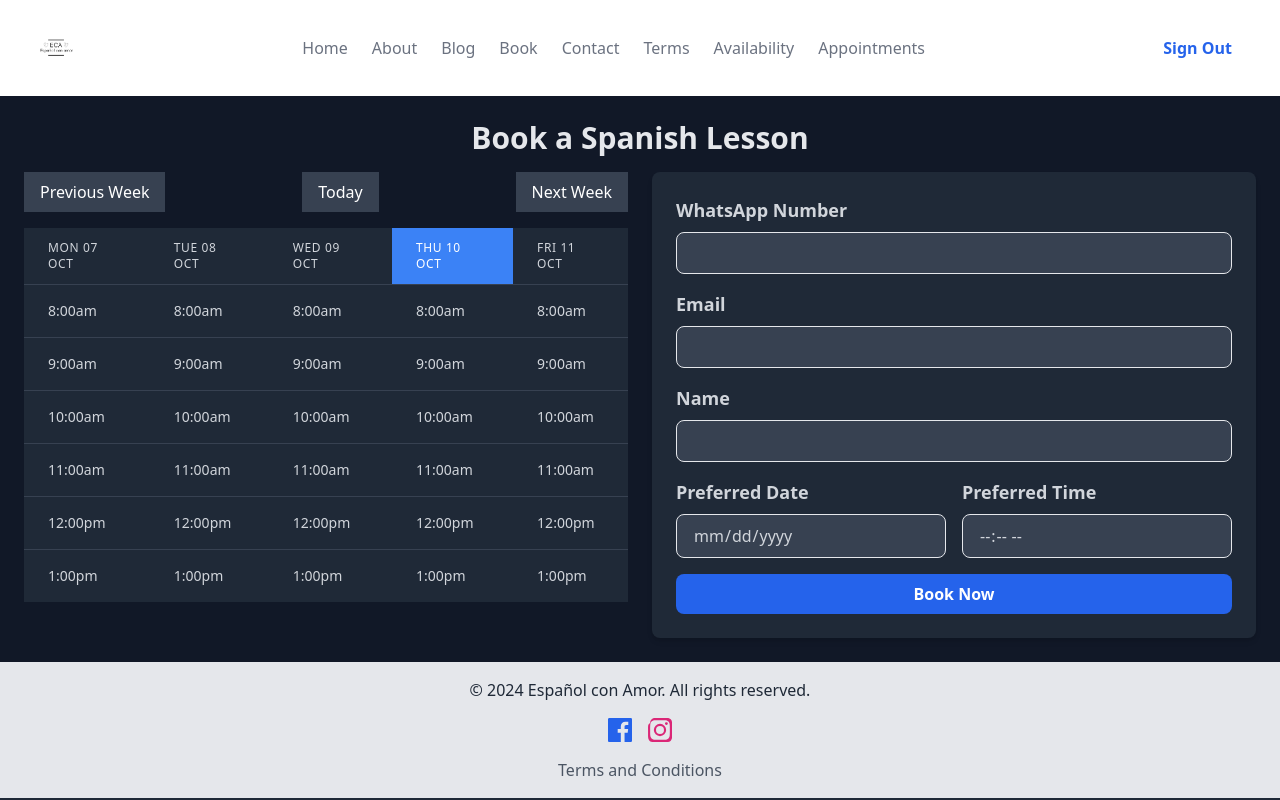
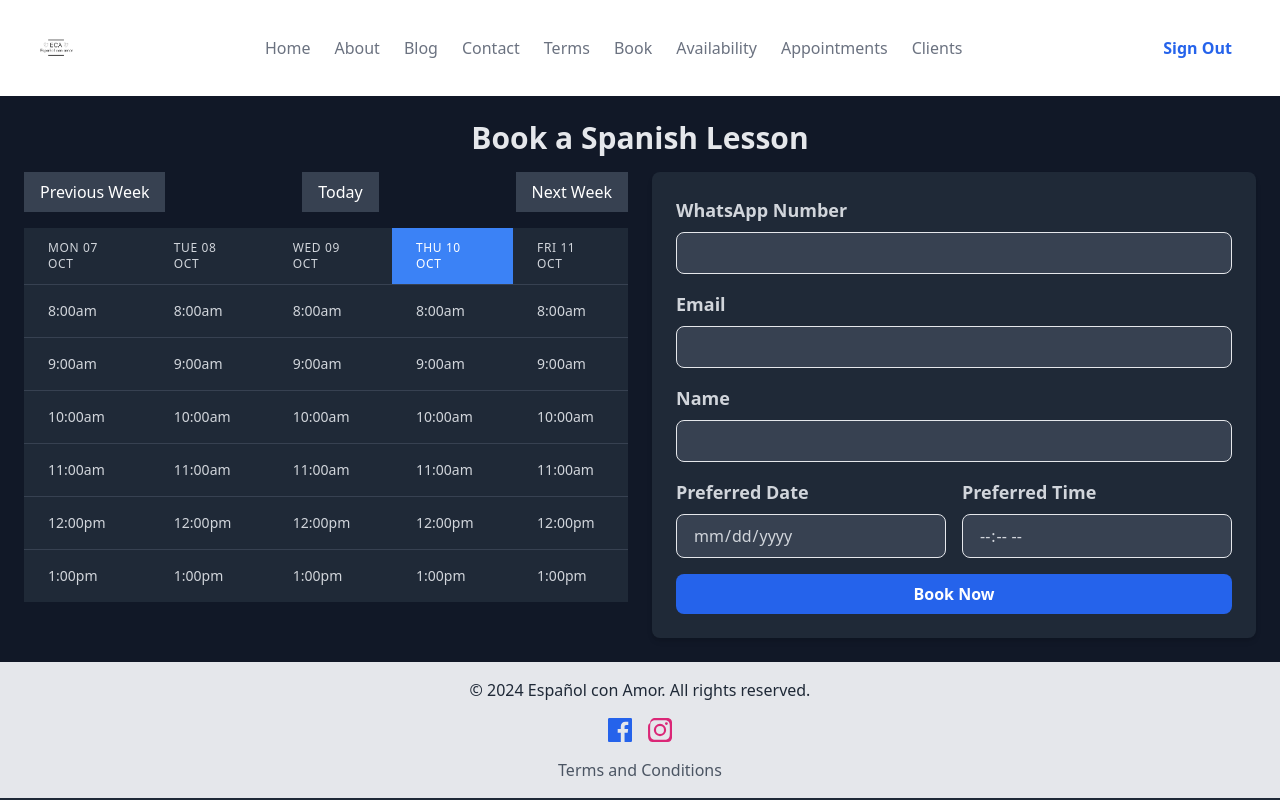
Before and after one commit to jaystewart86/espanolconamor, a React (Vite) app: page /booking in a window 1280 px wide. Built offline with nearby package versions, Linux system fonts and the light colour scheme; no server answers; what @aws-amplify/ui-react, aws-amplify would draw is missing.

Commit message:
Creates appointments and lists appointments

```diff
--- a/src/components/Appointments.tsx
+++ b/src/components/Appointments.tsx
@@ -17,19 +17,20 @@ const Appointments: React.FC = () => {
   const [appointments, setAppointments] = useState<Appointment[]>([]);
 
   const times = [
-    "8:00am",
-    "9:00am",
-    "10:00am",
-    "2:00pm",
-    "3:00pm",
-    "4:00pm",
-    "5:00pm",
+    "08:00",
+    "09:00",
+    "10:00",
+    "14:00",
+    "15:00",
+    "16:00",
+    "17:00",
   ];
 
   useEffect(() => {
     const fetchAppointments = async () => {
       try {
         const { data: appointments } = await client.models.Appointment.list();
+        console.log("Appointments:", appointments);
         const mappedAppointments = appointments.map((appointment) => ({
           date: appointment.date ?? "",
           time: appointment.time ?? "",
@@ -109,10 +110,14 @@ const Appointments: React.FC = () => {
   };
 
   const getAppointment = (date: string, time: string) => {
-    return appointments.find(
-      (appointment) => appointment.date === date && appointment.time === time
-    );
+    return appointments.find((appointment) => {
+      const isMatch = appointment.date === date && appointment.time === time;
+      console.log(`Checking appointment: ${appointment.date} === ${date} && ${appointment.time} === ${time} -> ${isMatch}`);
+      return isMatch;
+    });
   };
+
+
 
   const days = getWeekDays(currentWeek);
   return (
--- a/src/components/Booking.tsx
+++ b/src/components/Booking.tsx
@@ -1,5 +1,5 @@
 import React, { useState } from "react";
-import { generateClient } from 'aws-amplify/data';
+import { generateClient } from "aws-amplify/data";
 import { Schema } from "../../amplify/data/resource";
 
 const client = generateClient<Schema>();
--- a/src/components/Header.tsx
+++ b/src/components/Header.tsx
@@ -1,45 +1,90 @@
 import React from "react";
 
-const Header: React.FC = () => {
+interface HeaderProps {
+  signOut: ((data?: AuthEventData | undefined) => void) | undefined; // Specify the signOut function type
+  user?: AuthUser;
+}
+
+const Header: React.FC<HeaderProps> = ({ signOut, user }) => {
   return (
     <header className="bg-white dark:bg-gray-800 shadow">
       <div className="max-w-7xl mx-auto py-6 px-4 sm:px-6 lg:px-8">
         <div className="flex justify-between items-center">
-        <a href="/" className="text-xl font-bold text-gray-900 dark:text-white">
+          <a
+            href="/"
+            className="text-xl font-bold text-gray-900 dark:text-white"
+          >
             <img src="/logo.png" alt="Logo" className="h-12" />
           </a>
           <nav>
             <ul className="flex space-x-6">
-          <a href="/" className="text-gray-500 hover:text-gray-900 dark:text-gray-300 dark:hover:text-white">
+              <a
+                href="/"
+                className="text-gray-500 hover:text-gray-900 dark:text-gray-300 dark:hover:text-white"
+              >
                 Home
               </a>
-          <a href="/about" className="text-gray-500 hover:text-gray-900 dark:text-gray-300 dark:hover:text-white">
+              <a
+                href="/about"
+                className="text-gray-500 hover:text-gray-900 dark:text-gray-300 dark:hover:text-white"
+              >
                 About
               </a>
-          <li>
-          <a href="/blog" className="text-gray-500 hover:text-gray-900 dark:text-gray-300 dark:hover:text-white">
+              <a
+                href="/blog"
+                className="text-gray-500 hover:text-gray-900 dark:text-gray-300 dark:hover:text-white"
+              >
                 Blog
               </a>
-          </li>
-          <a href="/booking" className="text-gray-500 hover:text-gray-900 dark:text-gray-300 dark:hover:text-white">
+
+              <a
+                href="/contact"
+                className="text-gray-500 hover:text-gray-900 dark:text-gray-300 dark:hover:text-white"
+              >
+                Contact
+              </a>
+              <a
+                href="/terms-and-conditions"
+                className="text-gray-500 hover:text-gray-900 dark:text-gray-300 dark:hover:text-white"
+              >
+                Terms
+              </a>
+              <a
+                href="/booking"
+                className="text-gray-500 hover:text-gray-900 dark:text-gray-300 dark:hover:text-white"
+              >
                 Book
               </a>
-          <a href="/contact" className="text-gray-500 hover:text-gray-900 dark:text-gray-300 dark:hover:text-white">
-          Contact
-          </a>
-          <a href="/terms-and-conditions" className="text-gray-500 hover:text-gray-900 dark:text-gray-300 dark:hover:text-white">
-          Terms
-          </a>
-          <a href="/availability" className="text-gray-500 hover:text-gray-900 dark:text-gray-300 dark:hover:text-white">
+              <a
+                href="/availability"
+                className="text-gray-500 hover:text-gray-900 dark:text-gray-300 dark:hover:text-white"
+              >
                 Availability
               </a>
-          <a href="/appointments" className="text-gray-500 hover:text-gray-900 dark:text-gray-300 dark:hover:text-white">
+              <a
+                href="/appointments"
+                className="text-gray-500 hover:text-gray-900 dark:text-gray-300 dark:hover:text-white"
+              >
                 Appointments
+              </a>
+              <a
+                href="/clients"
+                className="text-gray-500 hover:text-gray-900 dark:text-gray-300 dark:hover:text-white"
+              >
+                Clients
               </a>
             </ul>
           </nav>
           <div className="flex items-center space-x-4">
-        <a href="/sign-out" className="px-4 py-2 bg-white text-blue-600 rounded-lg font-semibold hover:bg-gray-200 dark:bg-gray-700 dark:text-blue-400 dark:hover:bg-gray-600">
+          {user && (
+            <p className="text-gray-600 dark:text-gray-400 mr-4 inline-block">
+              {user.signInDetails?.loginId || user.username}
+            </p>
+          )}
+            <a
+              href="/sign-out"
+              className="px-4 py-2 bg-white text-blue-600 rounded-lg font-semibold hover:bg-gray-200 dark:bg-gray-700 dark:text-blue-400 dark:hover:bg-gray-600"
+            >
               Sign Out
             </a>
           </div>
```
Lines whose indentation alone changed are shown as unchanged.
